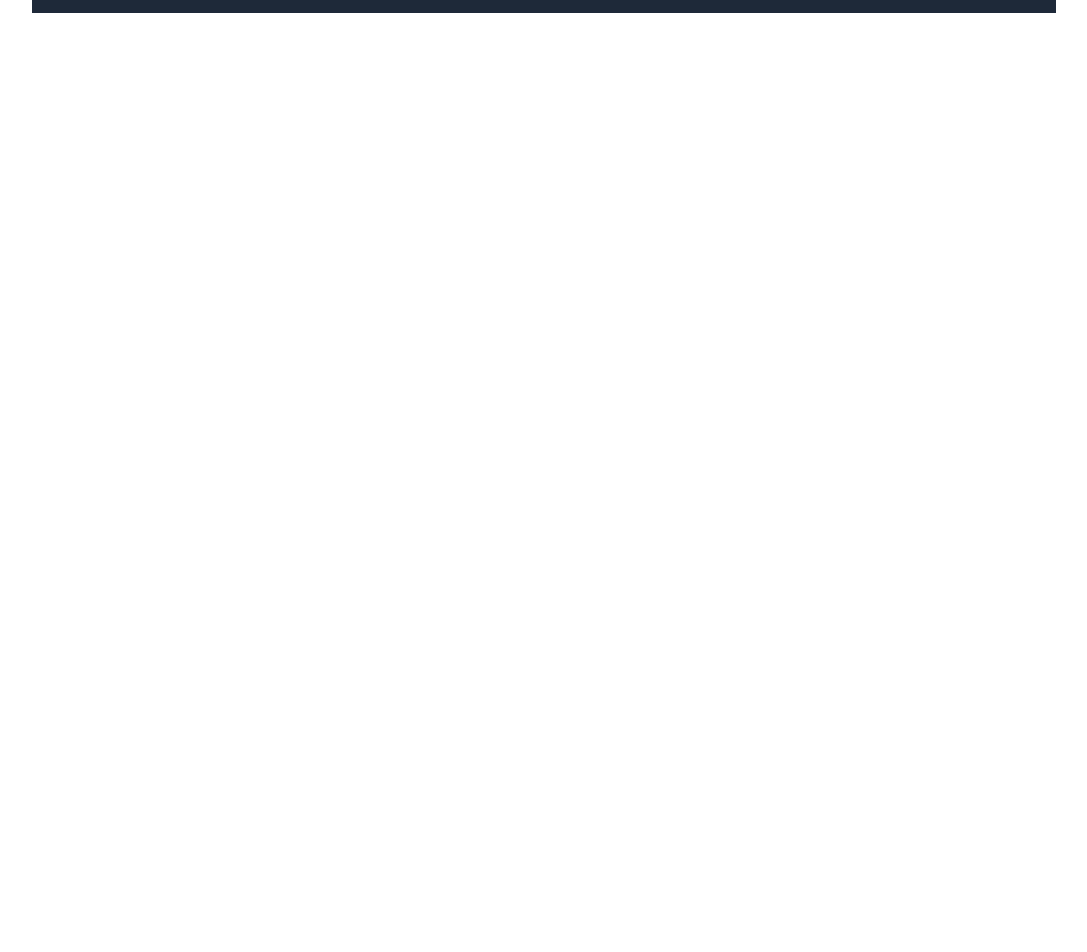
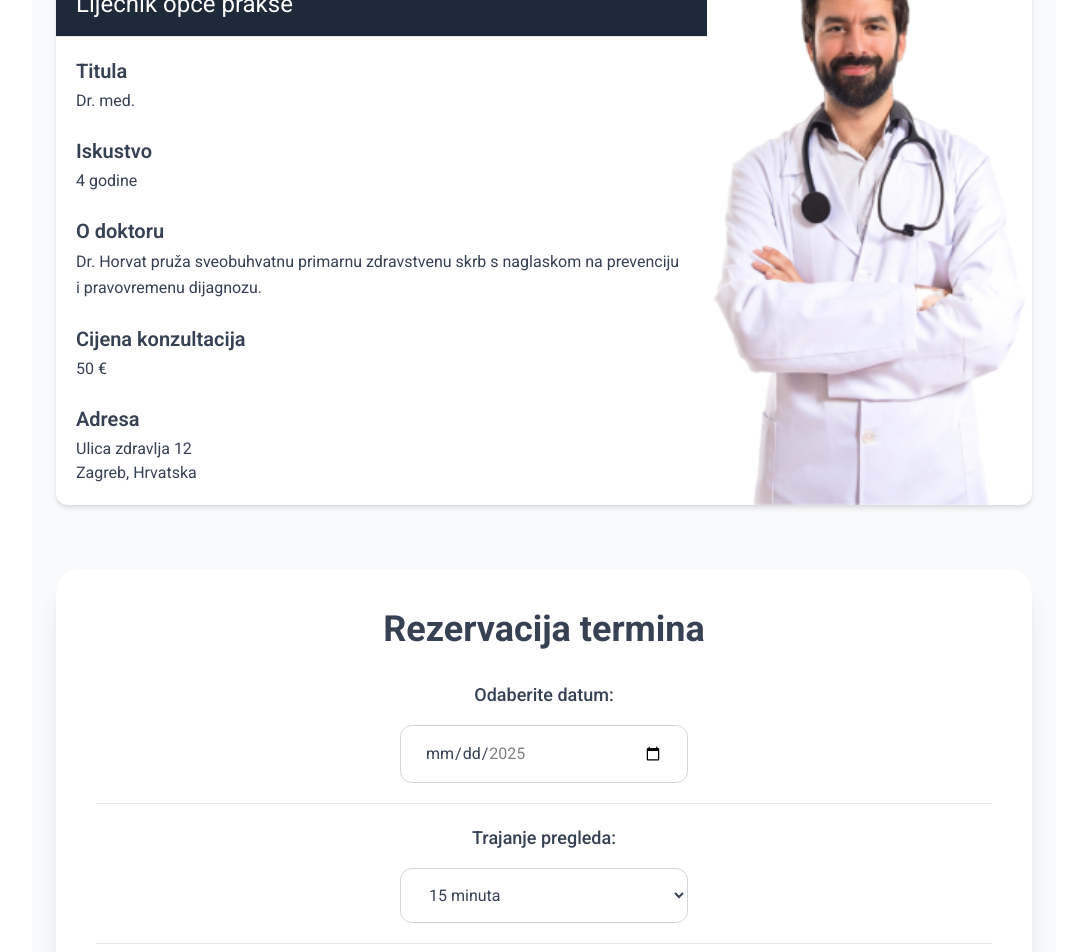
Before and after one commit to Ivek125/RezervirajApp, a React (Vite) app in the folder frontend/: page /termini/doc1 in a window 1280 px wide. Shown: the part 220-1172 px from the top of the page, without its empty margins (96-1183 px from the left). Before the commit the page ends 800 px from the top, so only its background shows below. Built offline with nearby package versions, Linux system fonts and the light colour scheme.

Commit message:
Rezervacija-1.dio-dizajn-trebaFIX

```diff
--- a/frontend/src/App.jsx
+++ b/frontend/src/App.jsx
@@ -34,6 +34,7 @@ const App = () => {
       <Route path="/kontakt" element={<Contact />} />
       <Route path="/myProfile" element={<MyProfile />} />
       <Route path="/mojiTermini" element={<MyAppointments />} />
+
       <Route path="/termini/:docID" element={<Appointment />} />
 
     </Routes>
--- /dev/null
+++ b/frontend/src/components/AppointmentBooking.jsx
@@ -0,0 +1,139 @@
+import React, { useState } from 'react';
+import { useEffect } from 'react';
+import { useContext } from 'react';
+import { AppContext } from '../context/AppContext';
+import { useParams } from 'react-router-dom';
+
+const AppointmentBooking = () => {
+  const [selectedDate, setSelectedDate] = useState('');
+  const [duration, setDuration] = useState(15);
+  const [availableTimes, setAvailableTimes] = useState([]);
+  const [selectedTime, setSelectedTime] = useState('');
+  const [isLoading, setIsLoading] = useState(false);
+  const [confirmed, setConfirmed] = useState(false);
+
+  const today = new Date();
+
+  const generateAvailableTimes = (selectedDate) => {
+    const startHour = 8;
+    const endHour = 16;
+    const slots = [];
+
+    const date = new Date(selectedDate);
+    date.setHours(startHour, 0, 0, 0);
+
+    while (date.getHours() < endHour) {
+      const timeString = date.toLocaleTimeString([], { hour: '2-digit', minute: '2-digit', hour12: false });
+      slots.push(timeString);
+      date.setMinutes(date.getMinutes() + duration);
+    }
+
+    setAvailableTimes(slots);
+  };
+  const handleDateChange = (e) => {
+    const selected = new Date(e.target.value);
+    setSelectedDate(selected);
+    generateAvailableTimes(selected);
+    setSelectedTime('');
+    setConfirmed(false);
+  };
+
+  const handleDurationChange = (e) => {
+    setDuration(parseInt(e.target.value));
+
+  };
+
+  const handleTimeChange = (e) => {
+    setSelectedTime(e.target.value);
+  };
+
+  const handleConfirm = () => {
+    setIsLoading(true);
+    setTimeout(() => {
+      setIsLoading(false);
+      setConfirmed(true);
+    }, 1000);
+  };
+  useEffect(() => {
+    if (selectedDate) {
+      generateAvailableTimes(selectedDate);
+    }
+  }, [duration, selectedDate]);
+
+
+  return (
+    <div className="mt-16 bg-white p-10 rounded-3xl shadow-xl space-y-5 max-w-5xl mx-auto">
+
+      <h2 className="text-4xl font-bold text-center text-gray-700 mb-8">Rezervacija termina</h2>
+
+      {/* Izbor datuma */}
+      <div className="flex flex-col items-center gap-4">
+        <label className="text-gray-700 font-medium text-lg">Odaberite datum:</label>
+        <input
+          type="date"
+          min={today.toISOString().split('T')[0]}
+          max={new Date(today.getTime() + 6 * 24 * 60 * 60 * 1000).toISOString().split('T')[0]}
+          onChange={handleDateChange}
+          className="border border-gray-300 rounded-xl px-6 py-4 w-72 text-gray-700 focus:outline-none focus:border-gray-700"
+        />
+      </div>
+
+      <hr className="border-gray-200" />
+
+      {/* Izbor trajanja */}
+      <div className="flex flex-col items-center gap-4">
+        <label className="text-gray-700 font-medium text-lg">Trajanje pregleda:</label>
+        <select
+          value={duration}
+          onChange={handleDurationChange}
+          className="border border-gray-300 rounded-xl px-6 py-4 w-72 text-gray-700 focus:outline-none focus:border-gray-700"
+        >
+          <option value={15}>15 minuta</option>
+          <option value={30}>30 minuta</option>
+        </select>
+      </div>
+
+      <hr className="border-gray-200" />
+
+      {/* Lista dostupnih vremena */}
+      {selectedDate && (
+        <div className="flex flex-col items-center gap-6">
+          <label className="text-gray-700 font-medium text-lg">Odaberite vrijeme:</label>
+          <select
+            value={selectedTime}
+            onChange={handleTimeChange}
+            className="border border-gray-300 rounded-xl px-6 py-4 w-72 text-gray-700 focus:outline-none focus:border-gray-700"
+          >
+            <option value="">-- Odaberite vrijeme --</option>
+            {availableTimes.map((time, index) => (
+              <option key={index} value={time}>
+                {time}
+              </option>
+            ))}
+          </select>
+        </div>
+      )}
+
+      {/* Potvrda rezervacije */}
+      {selectedTime && (
+        <div className="flex flex-col items-center gap-6">
+          <button
+            onClick={handleConfirm}
+            className="mt-6 px-10 py-5 bg-gray-700 text-white rounded-2xl font-semibold hover:scale-105 transition-all duration-300"
+            disabled={isLoading}
+          >
+            {isLoading ? 'Rezerviram...' : 'Potvrdi rezervaciju'}
+          </button>
+
+          {confirmed && (
+            <div className="text-center text-green-600 font-semibold mt-4 text-lg">
+              ✅ Uspješno ste rezervirali termin!
+            </div>
+          )}
+        </div>
+      )}
+    </div>
+  );
+};
+
+export default AppointmentBooking;
--- a/frontend/src/components/DoctorCategories.jsx
+++ b/frontend/src/components/DoctorCategories.jsx
@@ -17,6 +17,7 @@ export default function DoctorCategories() {
           <Link
             to={`/lijecnici/${category.title.toLowerCase()}`}
             key={category.title}
+            onClick={() => window.scrollTo(0, 0)}
             className="relative rounded-2xl overflow-hidden flex flex-col items-center justify-center text-center shadow-lg bg-cover bg-center bg-no-repeat transition duration-300 hover:brightness-110 group"
             style={{
               backgroundImage: `url(${category.image})`,
--- a/frontend/src/components/TopDoctors.jsx
+++ b/frontend/src/components/TopDoctors.jsx
@@ -19,7 +19,12 @@ export const TopDoctors = () => {
 
       <div className="grid grid-cols-1 sm:grid-cols-2 md:grid-cols-3 lg:grid-cols-4 gap-8">
         {doctors.slice(0, 8 ).map((doctor, index) => (
-          <Link to={`/termini/${doctor._id}`} key={index}> {/* Navigacija na detalje doktora */}
+          <Link
+          to={`/termini/${doctor._id}`}
+          key={index}
+          onClick={() => window.scrollTo(0, 0)}
+            > {/* Navigacija na detalje doktora */}
+
             <div className="doctor-card bg-white p-6 rounded-3xl shadow-lg text-center transition duration-300 transform hover:scale-105 hover:bg-gray-200">
               <img
                 src={doctor.image}
@@ -35,8 +40,9 @@ export const TopDoctors = () => {
 
       <div className="text-center mt-8">
         <Link
-          to="/doktori"
+          to="/lijecnici"
           className="bg-gray-800 hover:bg-gray-500 text-white font-semibold py-2 px-6 rounded-lg shadow-md transition duration-300"
+          onClick={() => window.scrollTo(0, 0)}
         >
           More
         </Link>
--- a/frontend/src/pages/Appointment.jsx
+++ b/frontend/src/pages/Appointment.jsx
@@ -1,9 +1,88 @@
-import React from 'react'
+import React, { useState, useEffect, useContext } from 'react';
+import { useParams } from 'react-router-dom';
+import { AppContext } from '../context/AppContext';
+import AppointmentBooking from '../components/AppointmentBooking';
 
-function Appointment() {
+const Appointment = () => {
+  const { docID } = useParams();
+  const { doctors } = useContext(AppContext);
+
+  const [docInfo, setDocInfo] = useState(null);
+
+  useEffect(() => {
+    const fetchDocInfo = async () => {
+      const foundDoctor = await doctors.find((doctor) => doctor._id === docID);
+      setDocInfo(foundDoctor);
+      console.log(foundDoctor);
+    };
+
+    fetchDocInfo();
+  }, [doctors, docID]);
+
+  if (!docInfo) {
+    return <div className="flex justify-center items-center h-screen text-gray-600 text-xl">Učitavanje...</div>;
+  }
+
   return (
-    <div>Appointment</div>
-  )
-}
+    <div className="min-h-screen bg-gray-50 py-12 px-6">
+      <div className="max-w-7xl mx-auto bg-white rounded-xl shadow-md overflow-hidden flex flex-col md:flex-row">
 
-export default Appointment
+        {/* Left: Text Content */}
+        <div className="md:w-2/3  flex flex-col justify-center space-y-6 ">
+          <h1 className=" bg-gray-800 text-3xl p-5 font-bold text-white mb-0 rounded-t-2xl">{docInfo.name}</h1>
+
+          <p className="bg-gray-800 text-2xl pl-5  text-white pt-5 pb-4 mb-0">{docInfo.speciality}</p>
+
+          <hr className="border-gray-200 mb-0" />
+
+
+
+          <div className="space-y-6 text-gray-700 text-base  p-5 ">
+            <div>
+              <h2 className="text-xl font-semibold mb-1 ">Titula</h2>
+              <p className=''>{docInfo.degree}</p>
+            </div>
+
+            <div>
+              <h2 className="text-xl font-semibold mb-1 ">Iskustvo</h2>
+              <p className=''>{docInfo.experience}</p>
+            </div>
+
+            <div>
+              <h2 className="text-xl font-semibold mb-1 ">O doktoru</h2>
+              <p className="leading-relaxed ">{docInfo.about}</p>
+            </div>
+
+
+
+            <div>
+              <h2 className="text-xl font-semibold mb-1 ">Cijena konzultacija</h2>
+              <p className=''>{docInfo.fees} €</p>
+            </div>
+
+
+            <div>
+              <h2 className="text-xl font-semibold mb-1 ">Adresa</h2>
+              <p className=''>{docInfo.address.line1}</p>
+              <p className=''>{docInfo.address.line2}</p>
+            </div>
+          </div>
+        </div>
+
+        {/* Right: Doctor Image */}
+        <div className="md:w-1/3 relative ">
+          <img
+            src={docInfo.image}
+            alt={docInfo.name}
+            className="w-full h-full object-cover md:rounded-l-none rounded-b-3xl md:rounded-r-3xl"
+          />
+        </div>
+      </div>
+
+<AppointmentBooking />
+
+    </div>
+  );
+};
+
+export default Appointment;
```
